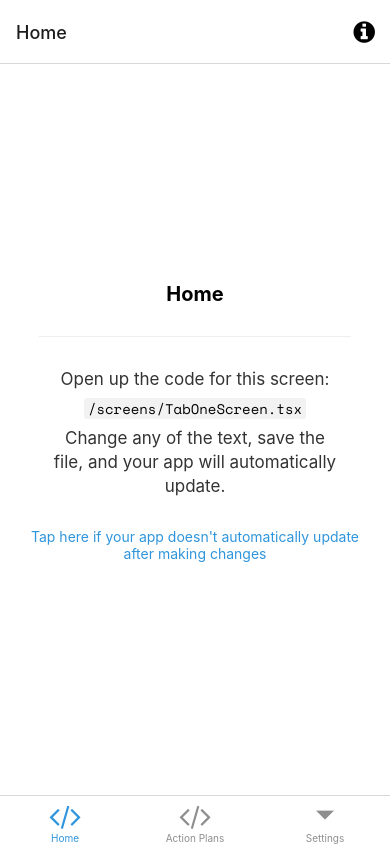
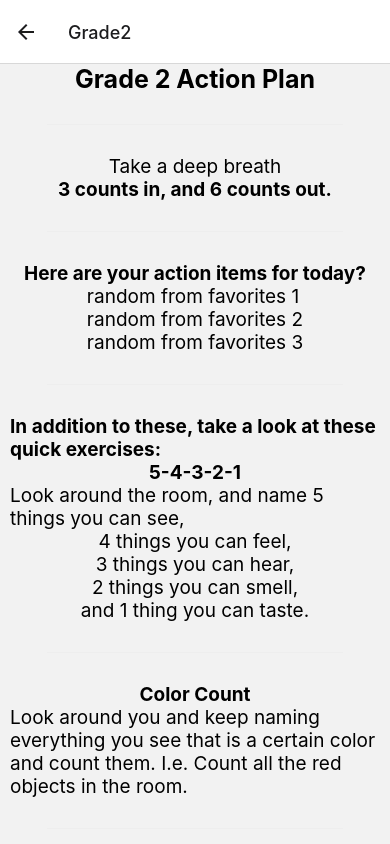
Before and after one commit to marker6275/Note-To-Self-App, a React Native app: screen /Grade2 in a window 390 px wide. Built offline with nearby package versions, Linux system fonts and the light colour scheme; what expo-linking would draw is missing.

Commit message:
added action plans 2/3, extra help screen

```diff
--- /dev/null
+++ b/Action Plans/ExtraHelp.tsx
@@ -0,0 +1,60 @@
+import { StyleSheet, Dimensions } from 'react-native';
+
+import EditScreenInfo from '../components/EditScreenInfo';
+import { Text, View } from '../components/Themed';
+import { RootTabScreenProps } from '../types';
+import {Linking} from 'react-native'
+import SendSMS from 'react-native-sms'
+
+export default function ExtraHelp({ navigation }: RootTabScreenProps<'ExtraHelp'>) {
+    // I can't get this to work
+    // function sendSMS() {
+    //     SendSMS.send({
+    //             body: 'HELLO',
+    //             recipients: ['8329458288'],
+    //         },
+    //         (completed, cancelled, error) => {
+    //             if (completed) {
+    //                 console.log('SMS Sent Completed')
+    //             } else if (cancelled || error) {
+    //                 console.log('ERROR')
+    //             }
+    //         }
+    //     );
+    // }
+  return (
+    <View style={styles.container}>
+      <Text style={styles.title}>Crisis Hotline</Text>
+      <Text style={styles.text}>Text "HOME" to 741741</Text>
+      <Text style={styles.separator}/>
+      <Text style={styles.title}>National Suicide Prevention Lifeline</Text>
+      {/* NEED TO CHANGE PHONE NUMBER LATER */}
+      <Text style={styles.text}>Call <Text style={styles.phone} onPress={()=>{Linking.openURL('tel:8329458288');}}>988</Text> NEED TO FIX</Text>
+    </View>
+  );
+}
+
+const styles = StyleSheet.create({
+  container: {
+    flex: 1,
+    alignItems: 'center',
+    justifyContent: 'center',
+  },
+  title: {
+    fontSize: 20,
+    fontWeight: 'bold',
+  },
+  separator: {
+    marginVertical: 30,
+    height: 1,
+    width: '80%',
+  },
+  text: {
+    fontSize: 15
+  },
+  phone: {
+    fontSize: 16,
+    color: '#7BB0E5',
+    fontWeight: 'bold'
+  }
+});
--- /dev/null
+++ b/Action Plans/Plan2.tsx
@@ -0,0 +1,86 @@
+import { StyleSheet, Linking, FlatList, ScrollView } from 'react-native';
+import { Text, View } from '../components/Themed';
+import Button from '../components/Button';
+import { RootTabScreenProps } from '../types';
+import { useLinkProps, useNavigation } from '@react-navigation/native'
+import { createNativeStackNavigator } from '@react-navigation/native-stack';
+
+export default function Plan2({ navigation }: RootTabScreenProps<'Grade2'>) {
+    return (
+        <ScrollView style={styles.containerBox} contentContainerStyle={styles.container}>
+            <Text style={styles.title}>Grade 2 Action Plan</Text>
+
+            <View style={styles.separator} lightColor="#eee" darkColor="rgba(255,255,255,0.1)" />
+            <Text style={styles.text}>Take a deep breath</Text>
+            <Text style={styles.emphasis}>3 counts in, and 6 counts out.</Text>
+            <View style={styles.separator} lightColor="#eee" darkColor="rgba(255,255,255,0.1)" />
+            <Text style={styles.emphasis}>Here are your action items for today?</Text>
+            <FlatList
+            data={[
+                // WE NEED TO FIX THIS
+                // Make a checklist
+                {key: 'random from favorites 1'},
+                {key: 'random from favorites 2'},
+                {key: 'random from favorites 3'},
+                // ALSO NEED TO MAKE A REFRESH BUTTON
+            ]}
+            renderItem={({item}) => <Text style={styles.text}>{item.key}</Text>} />
+
+            <View style={styles.separator} lightColor="#eee" darkColor="rgba(255,255,255,0.1)" />
+            <Text style={styles.emphasis}>In addition to these, take a look at these quick exercises:</Text>
+
+            {/* RANDOMIZE DISTRACTION TECHNIQUE? */}
+            <Text style={styles.emphasis}>5-4-3-2-1</Text>
+            <FlatList contentContainerStyle={styles.container}
+            data={[
+                {key: 'Look around the room, and name 5 things you can see,'},
+                {key: '4 things you can feel,'},
+                {key: '3 things you can hear,'},
+                {key: '2 things you can smell,'},
+                {key: 'and 1 thing you can taste.'},
+            ]}
+            renderItem={({item}) => <Text style={styles.text}>{item.key}</Text>}
+            />
+            <View style={styles.separator} lightColor="#eee" darkColor="rgba(255,255,255,0.1)" />
+            <Text style={styles.emphasis}>Color Count</Text>
+            <Text style={styles.text}>Look around you and keep naming everything you see that is a certain color and count them.
+            I.e. Count all the red objects in the room.</Text>
+            <View style={styles.separator} lightColor="#eee" darkColor="rgba(255,255,255,0.1)" />
+
+            <Text style={styles.emphasis}>Box Breathing</Text>
+            <Text style={styles.text}>Breath in 4 counts, hold for 4 counts, breath out for 4 counts </Text>
+            <View style={styles.separator} lightColor="#eee" darkColor="rgba(255,255,255,0.1)" />
+            <Button title="Done!" onPress={() => navigation.navigate('NotFound')}/>
+
+        </ScrollView>
+
+    )
+}
+
+const styles = StyleSheet.create({
+    container: {
+        alignItems: 'center',
+        justifyContent: 'center',
+    },
+    containerBox: {
+        marginHorizontal: 10,
+        marginBottom: 10
+    },
+    title: {
+      fontSize: 25,
+      fontWeight: 'bold',
+    },
+    separator: {
+      marginVertical: 30,
+      height: 1,
+      width: '80%',
+    },
+    text: {
+        fontSize: 19,
+        fontWeight: 'normal',
+    },
+    emphasis: {
+        fontSize: 19,
+        fontWeight: 'bold',
+    },
+})
--- /dev/null
+++ b/Action Plans/Plan3.tsx
@@ -0,0 +1,74 @@
+import { StyleSheet, Linking, FlatList, ScrollView } from 'react-native';
+import { Text, View } from '../components/Themed';
+import Button from '../components/Button';
+import { RootTabScreenProps } from '../types';
+import { useLinkProps, useNavigation } from '@react-navigation/native'
+import { createNativeStackNavigator } from '@react-navigation/native-stack';
+
+export default function Plan3({ navigation }: RootTabScreenProps<'Grade3'>) {
+    return (
+        <ScrollView contentContainerStyle={styles.container}>
+            <Text style={styles.title}>Grade 3 Action Plan</Text>
+
+            <View style={styles.separator} lightColor="#eee" darkColor="rgba(255,255,255,0.1)" />
+            <Text style={styles.text}>Before you do anything,</Text>
+            <Text style={styles.emphasis}>STOP AND BREATHE! 3 counts in, and 6 counts out.</Text>
+            <Text style={styles.text}>Who is a trusted person that you can call? Call them!</Text>
+            <Text style={styles.text}>If they don't pick up, call 988</Text>
+            <Text onPress={()=>{Linking.openURL('tel:8329458288');}} style={styles.text}>Call 988 NEED TO FIX</Text>
+            <View style={styles.separator} lightColor="#eee" darkColor="rgba(255,255,255,0.1)" />
+
+            <Text style={styles.emphasis}>While you're waiting, here's a distraction technique you can use:</Text>
+            <View style={styles.separator} lightColor="#eee" darkColor="rgba(255,255,255,0.1)" />
+
+            {/* RANDOMIZE DISTRACTION TECHNIQUE? */}
+            <Text style={styles.emphasis}>5-4-3-2-1</Text>
+            <FlatList
+            data={[
+                {key: 'Look around the room, and name 5 things you can see,'},
+                {key: '4 things you can feel,'},
+                {key: '3 things you can hear,'},
+                {key: '2 things you can smell,'},
+                {key: 'and 1 thing you can taste.'},
+            ]}
+            renderItem={({item}) => <Text style={styles.text}>{item.key}</Text>}
+            />
+
+            <View style={styles.separator} lightColor="#eee" darkColor="rgba(255,255,255,0.1)" />
+
+            <Text style={styles.text}>Once you're feeling more grounded from the distraction techniques, you can take a look at more things that help you relax.</Text>
+
+            {/* RANDOMIZE AN ACTIVITY FROM THE FAVOURITES PAGE */}
+
+
+            <Button title="Done!" onPress={() => navigation.navigate('NotFound')}/>
+
+        </ScrollView>
+
+    )
+}
+
+const styles = StyleSheet.create({
+    container: {
+      flex: 1,
+      alignItems: 'center',
+      justifyContent: 'center',
+    },
+    title: {
+      fontSize: 20,
+      fontWeight: 'bold',
+    },
+    separator: {
+      marginVertical: 30,
+      height: 1,
+      width: '80%',
+    },
+    text: {
+        fontSize: 14,
+        fontWeight: 'normal',
+    },
+    emphasis: {
+        fontSize: 14,
+        fontWeight: 'bold',
+    },
+})
--- a/navigation/LinkingConfiguration.ts
+++ b/navigation/LinkingConfiguration.ts
@@ -32,7 +32,6 @@ const linking: LinkingOptions<RootStackParamList> = {
           },
         },
       },
-      Modal: 'modal',
       NotFound: '*',
     },
   },
--- a/navigation/index.tsx
+++ b/navigation/index.tsx
@@ -18,6 +18,9 @@ import TabOneScreen from '../screens/Homescreen';
 import TabTwoScreen from '../screens/ActionPlan';
 import { RootStackParamList, RootTabParamList, RootTabScreenProps } from '../types';
 import LinkingConfiguration from './LinkingConfiguration';
+import ExtraHelp from '../Action Plans/ExtraHelp';
+import Plan3 from '../Action Plans/Plan3';
+import Plan2 from '../Action Plans/Plan2';
 
 export default function Navigation({ colorScheme }: { colorScheme: ColorSchemeName }) {
   return (
@@ -41,6 +44,9 @@ function RootNavigator() {
       <Stack.Screen name="Root" component={BottomTabNavigator} options={{ headerShown: false }} />
       <Stack.Screen name="NotFound" component={NotFoundScreen} options={{ title: 'Oops!' }} />
       <Stack.Screen name="Homescreen" component={TabOneScreen} options={{ title: 'Home' }} />
+      <Stack.Screen name="ExtraHelp" component={ExtraHelp} options={{title: "I Need Extra Help"}} />
+      <Stack.Screen name="Grade2" component={Plan2}/>
+      <Stack.Screen name="Grade3" component={Plan3}/>
     </Stack.Navigator>
   );
 }
@@ -68,7 +74,7 @@ function BottomTabNavigator() {
           tabBarIcon: ({ color }) => <TabBarIcon name="code" color={color} />,
           headerRight: () => (
             <Pressable
-              onPress={() => navigation.navigate('Modal')}
+              onPress={() => navigation.navigate('NotFound')}
               style={({ pressed }) => ({
                 opacity: pressed ? 0.5 : 1,
               })}>
--- a/package.json
+++ b/package.json
@@ -29,8 +29,10 @@
     "react": "18.1.0",
     "react-dom": "18.1.0",
     "react-native": "0.70.5",
+    "react-native-phone-call": "^1.2.0",
     "react-native-safe-area-context": "4.4.1",
     "react-native-screens": "~3.18.0",
+    "react-native-sms": "^1.11.0",
     "react-native-web": "~0.18.9"
   },
   "devDependencies": {
--- a/screens/ActionPlan.tsx
+++ b/screens/ActionPlan.tsx
@@ -11,16 +11,11 @@ import { createNativeStackNavigator } from '@react-navigation/native-stack';
 export default ( {navigation}: {navigation: any} ) => {
   return (
     <View style={styles.container}>
-      {/* <Text style={styles.title}>Tab Two</Text> */}
-      <View style={styles.separator} lightColor="#eee" darkColor="rgba(255,255,255,0.1)" />
-      <EditScreenInfo path="/screens/TabTwoScreen.tsx" />
+      <Button title="Grade 1" onPress={() => navigation.navigate('NotFound')}/>
+      <Button title="Grade 2" onPress={() => navigation.navigate('Grade2')}/>
+      <Button title="Grade 3" onPress={() => navigation.navigate('Grade3')}/>
 
-      <Button title="Grade 1" onPress={() => navigation.navigate('NotFound')}/>
-      <Button title="Grade 2" onPress={() => navigation.navigate('NotFound')}/>
-      <Button title="Grade 3" onPress={() => navigation.navigate('NotFound')}/>
-
-      <Button title="I need extra help" onPress={() => navigation.navigate('NotFound')}/>
-
+      <Button title="I need extra help" onPress={() => navigation.navigate('ExtraHelp')}/>
     </View>
   );
 }
```
Also changed, not shown: types.tsx (+8 -1 lines), Action Plans/Plan1.tsx (added), 1 other file (tests, documents, lock files or other folders).
